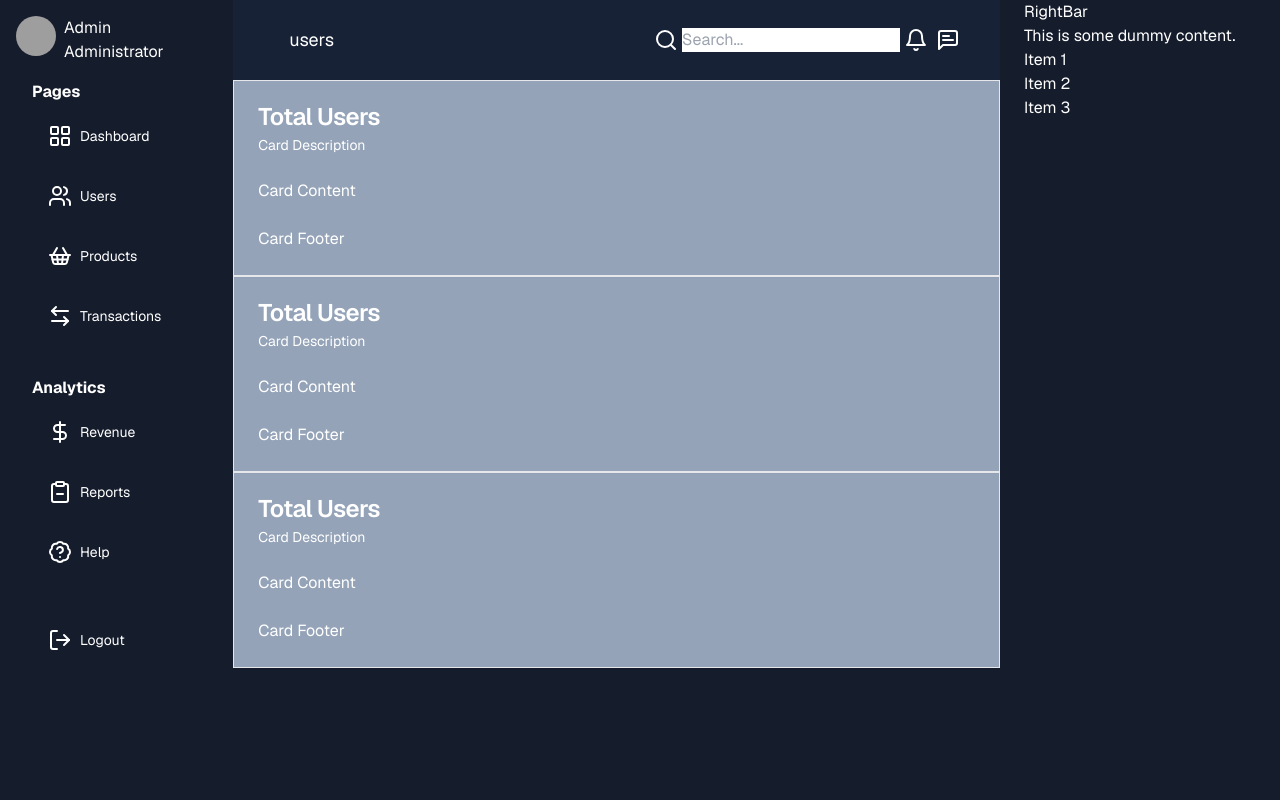
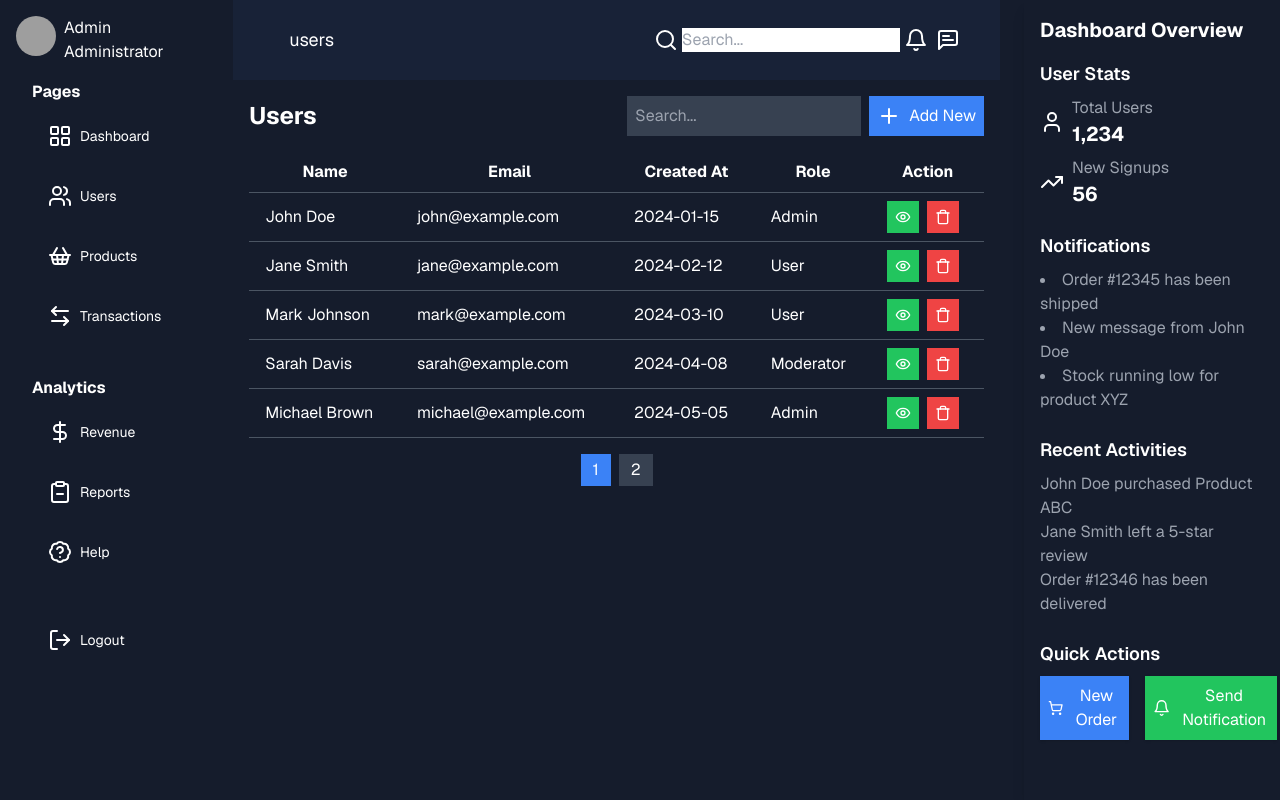
Before and after one commit to BarriosXJavier/tradehub, a Next.js app: page /dashboard/users in a window 1280 px wide. Shown: the top 800 px of the page. Built offline with nearby package versions, Linux system fonts and the light colour scheme; grey boxes are pictures that could not be loaded.

Commit message:
chore: Update npm dependencies and add Recharts library for dashboard chart

```diff
--- a/package.json
+++ b/package.json
@@ -17,6 +17,7 @@
     "next": "14.2.3",
     "react": "^18",
     "react-dom": "^18",
+    "recharts": "^2.12.7",
     "tailwind-merge": "^2.3.0",
     "tailwindcss-animate": "^1.0.7"
   },
--- a/src/app/dashboard/page.tsx
+++ b/src/app/dashboard/page.tsx
@@ -1,8 +1,9 @@
-import React from "react";
+import Chart from "@/ui/dashboard/chart";
 
 const Dashboard: React.FC = () => {
   return (
     <div>
+      <Chart />
     </div>
   );
 };
--- a/src/app/dashboard/users/page.tsx
+++ b/src/app/dashboard/users/page.tsx
@@ -1,16 +1,176 @@
-import React from 'react'
-import Dashcard from '@/ui/dashboard/dashcard';
+"use client";
 
-type Props = {}
+import React, { useState } from "react";
+import { Search, Plus, Eye, Trash } from "lucide-react";
 
-const Users = (props: Props) => {
+interface User {
+  name: string;
+  email: string;
+  createdAt: string;
+  role: string;
+}
+
+const Users: React.FC = () => {
+  const [searchTerm, setSearchTerm] = useState("");
+  const [currentPage, setCurrentPage] = useState(1);
+  const usersPerPage = 5;
+
+  const handleSearchChange = (e: React.ChangeEvent<HTMLInputElement>) => {
+    setSearchTerm(e.target.value);
+  };
+
+  const users: User[] = [
+    {
+      name: "John Doe",
+      email: "john@example.com",
+      createdAt: "2024-01-15",
+      role: "Admin",
+    },
+    {
+      name: "Jane Smith",
+      email: "jane@example.com",
+      createdAt: "2024-02-12",
+      role: "User",
+    },
+    {
+      name: "Mark Johnson",
+      email: "mark@example.com",
+      createdAt: "2024-03-10",
+      role: "User",
+    },
+    {
+      name: "Sarah Davis",
+      email: "sarah@example.com",
+      createdAt: "2024-04-08",
+      role: "Moderator",
+    },
+    {
+      name: "Michael Brown",
+      email: "michael@example.com",
+      createdAt: "2024-05-05",
+      role: "Admin",
+    },
+    {
+      name: "Emily White",
+      email: "emily@example.com",
+      createdAt: "2024-06-01",
+      role: "User",
+    },
+    {
+      name: "Paul Green",
+      email: "paul@example.com",
+      createdAt: "2024-07-12",
+      role: "Admin",
+    },
+    {
+      name: "Laura Blue",
+      email: "laura@example.com",
+      createdAt: "2024-08-22",
+      role: "Moderator",
+    },
+    {
+      name: "Peter Black",
+      email: "peter@example.com",
+      createdAt: "2024-09-05",
+      role: "User",
+    },
+    {
+      name: "Nancy Gray",
+      email: "nancy@example.com",
+      createdAt: "2024-10-16",
+      role: "User",
+    },
+  ];
+
+  const filteredUsers = users.filter(
+    (user) =>
+      user.name.toLowerCase().includes(searchTerm.toLowerCase()) ||
+      user.email.toLowerCase().includes(searchTerm.toLowerCase())
+  );
+
+  const indexOfLastUser = currentPage * usersPerPage;
+  const indexOfFirstUser = indexOfLastUser - usersPerPage;
+  const currentUsers = filteredUsers.slice(indexOfFirstUser, indexOfLastUser);
+
+  const pageNumbers = [];
+  for (let i = 1; i <= Math.ceil(filteredUsers.length / usersPerPage); i++) {
+    pageNumbers.push(i);
+  }
+
   return (
-    <div className="bg-slate-400">
-      <Dashcard />
-      <Dashcard />
-      <Dashcard />
+    <div className="p-4 bg-[#151c2c] text-white">
+      <div className="flex justify-between items-center mb-4">
+        <h1 className="text-2xl font-bold">Users</h1>
+        <div className="flex items-center space-x-2">
+          <input
+            type="text"
+            placeholder="Search..."
+            value={searchTerm}
+            onChange={handleSearchChange}
+            className="p-2 bg-gray-700 rounded-lg text-white placeholder-gray-400"
+          />
+          <button className="p-2 bg-blue-500 rounded-lg text-white flex items-center hover:bg-blue-600 transition">
+            <Plus className="mr-2" />
+            Add New
+          </button>
+        </div>
+      </div>
+      <table className="w-full table-auto mb-4">
+        <thead>
+          <tr>
+            <th className="py-2 px-4 border-b border-gray-600">Name</th>
+            <th className="py-2 px-4 border-b border-gray-600">Email</th>
+            <th className="py-2 px-4 border-b border-gray-600">Created At</th>
+            <th className="py-2 px-4 border-b border-gray-600">Role</th>
+            <th className="py-2 px-4 border-b border-gray-600">Action</th>
+          </tr>
+        </thead>
+        <tbody>
+          {currentUsers.map((user, index) => (
+            <tr key={index} className="hover:bg-gray-700 transition">
+              <td className="py-2 px-4 border-b border-gray-600">
+                {user.name}
+              </td>
+              <td className="py-2 px-4 border-b border-gray-600">
+                {user.email}
+              </td>
+              <td className="py-2 px-4 border-b border-gray-600">
+                {user.createdAt}
+              </td>
+              <td className="py-2 px-4 border-b border-gray-600">
+                {user.role}
+              </td>
+              <td className="py-2 px-4 border-b border-gray-600">
+                <div className="flex space-x-2">
+                  <button className="p-2 bg-green-500 rounded-lg text-white hover:bg-green-600 transition">
+                    <Eye size={16} />
+                  </button>
+                  <button className="p-2 bg-red-500 rounded-lg text-white hover:bg-red-600 transition">
+                    <Trash size={16} />
+                  </button>
+                </div>
+              </td>
+            </tr>
+          ))}
+        </tbody>
+      </table>
+      <div className="flex justify-center space-x-2">
+        {pageNumbers.map((number) => (
+          <button
+            key={number}
+            onClick={() => setCurrentPage(number)}
+            className={`px-3 py-1 rounded-lg ${
+              currentPage === number
+                ? "bg-blue-500 text-white"
+                : "bg-gray-700 text-white"
+            } hover:bg-blue-600 transition`}
+          >
+            {number}
+          </button>
+        ))}
+      </div>
     </div>
   );
-}
+};
 
 export default Users;
--- /dev/null
+++ b/src/ui/dashboard/chart.tsx
@@ -0,0 +1,62 @@
+"use client";
+
+import React from "react";
+import {
+  LineChart,
+  Line,
+  XAxis,
+  YAxis,
+  CartesianGrid,
+  Tooltip,
+  Legend,
+  ResponsiveContainer,
+} from "recharts";
+
+const data = [
+  { name: "Mon", visit: 4000, click: 2400 },
+  { name: "Tue", visit: 3000, click: 1398 },
+  { name: "Wed", visit: 2000, click: 9800 },
+  { name: "Thu", visit: 2780, click: 3908 },
+  { name: "Fri", visit: 1890, click: 4800 },
+  { name: "Sat", visit: 2390, click: 3800 },
+  { name: "Sun", visit: 3490, click: 4300 },
+];
+
+const Chart: React.FC = () => {
+  return (
+    <div className="h-72">
+      <h1 className="text-2xl font-bold mb-4">Weekly Analysis</h1>
+      <ResponsiveContainer width="100%" height="100%">
+        <LineChart
+          data={data}
+          margin={{
+            top: 5,
+            right: 30,
+            left: 20,
+            bottom: 5,
+          }}
+        >
+          <CartesianGrid strokeDasharray="3 3" />
+          <XAxis dataKey="name" />
+          <YAxis />
+          <Tooltip />
+          <Legend />
+          <Line
+            type="monotone"
+            dataKey="click"
+            stroke="#FF5733"
+            strokeDasharray="5 5"
+          />
+          <Line
+            type="monotone"
+            dataKey="visit"
+            stroke="#33FF57"
+            strokeDasharray="3 4 5 2"
+          />
+        </LineChart>
+      </ResponsiveContainer>
+    </div>
+  );
+};
+
+export default Chart;
--- a/src/ui/dashboard/footer.tsx
+++ b/src/ui/dashboard/footer.tsx
@@ -81,7 +81,9 @@ const Footer = () => {
           </div>
         </div>
         <div className="text-center text-gray-400 mt-8">
-                    <p>&copy; {new Date().getFullYear()} TradeHub. All rights reserved.</p>
+          <p>
+            &copy; {new Date().getFullYear()} TradeHub. All rights reserved.
+          </p>
         </div>
       </div>
     </footer>
--- a/src/ui/dashboard/rightbar/rightbar.tsx
+++ b/src/ui/dashboard/rightbar/rightbar.tsx
@@ -1,21 +1,68 @@
-import React from 'react'
+import React from "react";
+import { Bell, ShoppingCart, User, TrendingUp } from "lucide-react";
 
 interface RightBarProps {
-  className?: string,
+  className?: string;
 }
 
-const RightBar: React.FC<RightBarProps> = ({className}) => {
+const RightBar: React.FC<RightBarProps> = ({ className }) => {
   return (
-    <div className={className}>
-      <h2>RightBar</h2>
-      <p>This is some dummy content.</p>
-      <ul>
-        <li>Item 1</li>
-        <li>Item 2</li>
-        <li>Item 3</li>
-      </ul>
+    <div
+      className={`p-4 bg-[#151c2c] text-white shadow-lg rounded-lg ${className}`}
+    >
+      <h2 className="text-xl font-bold mb-4">Dashboard Overview</h2>
+
+      <div className="mb-6">
+        <h3 className="text-lg font-semibold mb-2">User Stats</h3>
+        <div className="flex items-center mb-2">
+          <User className="mr-2" />
+          <div>
+            <p className="text-gray-400">Total Users</p>
+            <p className="text-xl font-bold">1,234</p>
+          </div>
+        </div>
+        <div className="flex items-center mb-2">
+          <TrendingUp className="mr-2" />
+          <div>
+            <p className="text-gray-400">New Signups</p>
+            <p className="text-xl font-bold">56</p>
+          </div>
+        </div>
+      </div>
+
+      <div className="mb-6">
+        <h3 className="text-lg font-semibold mb-2">Notifications</h3>
+        <ul className="list-disc list-inside text-gray-400">
+          <li>Order #12345 has been shipped</li>
+          <li>New message from John Doe</li>
+          <li>Stock running low for product XYZ</li>
+        </ul>
+      </div>
+
+      <div className="mb-6">
+        <h3 className="text-lg font-semibold mb-2">Recent Activities</h3>
+        <ul className="text-gray-400">
+          <li>John Doe purchased Product ABC</li>
+          <li>Jane Smith left a 5-star review</li>
+          <li>Order #12346 has been delivered</li>
+        </ul>
+      </div>
+
+      <div>
+        <h3 className="text-lg font-semibold mb-2">Quick Actions</h3>
+        <div className="flex space-x-4">
+          <button className="flex items-center p-2 bg-blue-500 text-white rounded-lg shadow hover:bg-blue-600 transition">
+            <ShoppingCart className="mr-2" />
+            New Order
+          </button>
+          <button className="flex items-center p-2 bg-green-500 text-white rounded-lg shadow hover:bg-green-600 transition">
+            <Bell className="mr-2" />
+            Send Notification
+          </button>
+        </div>
+      </div>
     </div>
-  )
-}
+  );
+};
 
-export default RightBar
+export default RightBar;
```
Also changed, not shown: 1 other file (tests, documents, lock files or other folders). Lines whose indentation alone changed are shown as unchanged.
